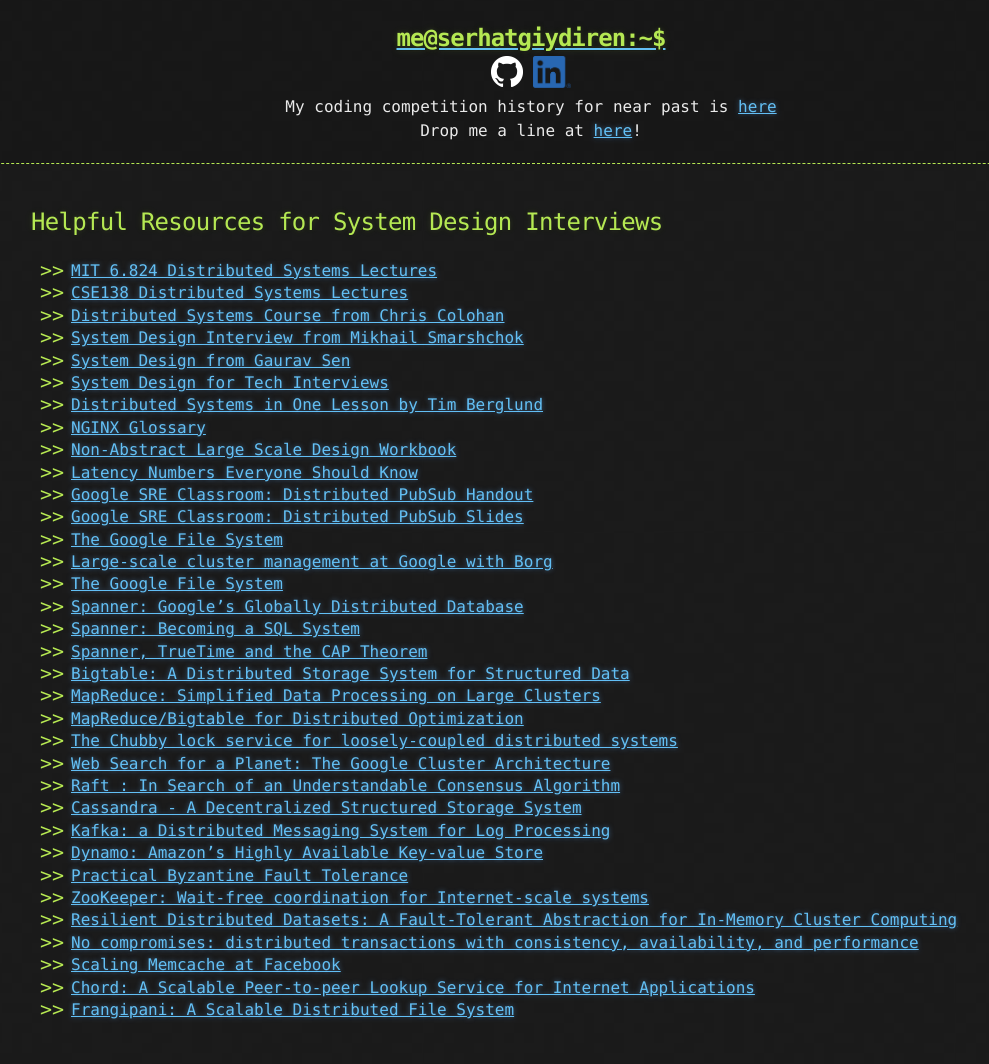
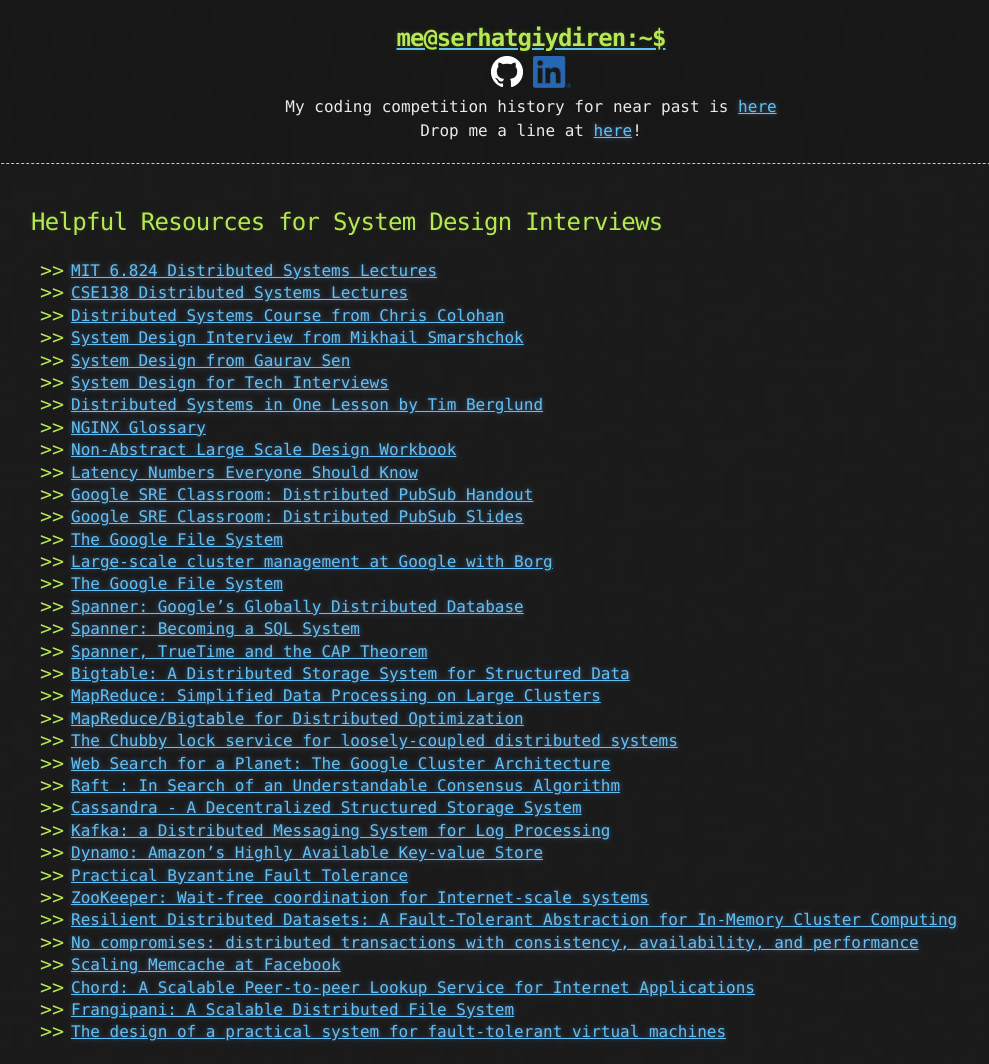
Before and after one commit to goodHunter27/serhatgiydiren.github.io, a Jekyll site: the page built from _posts/2020-01-20-helpful-resources-for-system-design-interviews.md, in a window 1280 px wide. Shown: the whole page, without its empty margins (109-1098 px from the left). Built offline with Jekyll 4.4.1, drawn with Linux system fonts in a browser that asks for light colours; before the commit the page ends 1041 px from its top, so only the background shows below that.

Commit message:
Update 2020-01-20-helpful-resources-for-system-design-interviews.md

```diff
--- a/_posts/2020-01-20-helpful-resources-for-system-design-interviews.md
+++ b/_posts/2020-01-20-helpful-resources-for-system-design-interviews.md
@@ -37,3 +37,4 @@
 * [Scaling Memcache at Facebook](https://research.fb.com/wp-content/uploads/2016/11/scaling-memcache-at-facebook.pdf){:target="_blank"}
 * [Chord: A Scalable Peer-to-peer Lookup Service for Internet Applications](https://pdos.csail.mit.edu/papers/chord:sigcomm01/chord_sigcomm.pdf){:target="_blank"}
 * [Frangipani: A Scalable Distributed File System](https://pdos.csail.mit.edu/6.824/papers/thekkath-frangipani.pdf){:target="_blank"}
+* [The design of a practical system for fault-tolerant virtual machines](https://pdos.csail.mit.edu/6.824/papers/vm-ft.pdf){:target="_blank"}
```
